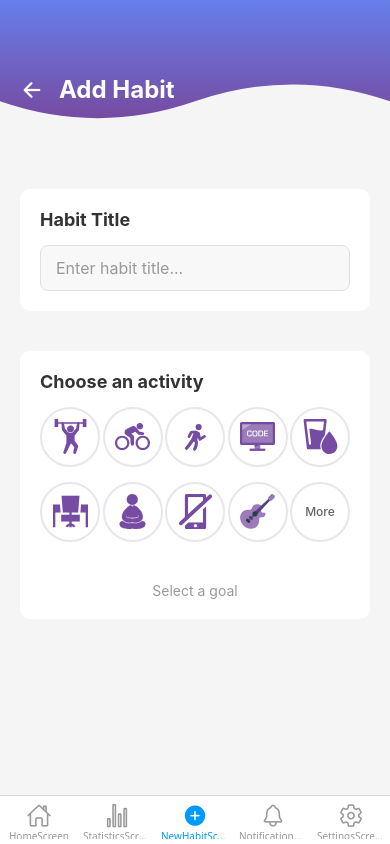
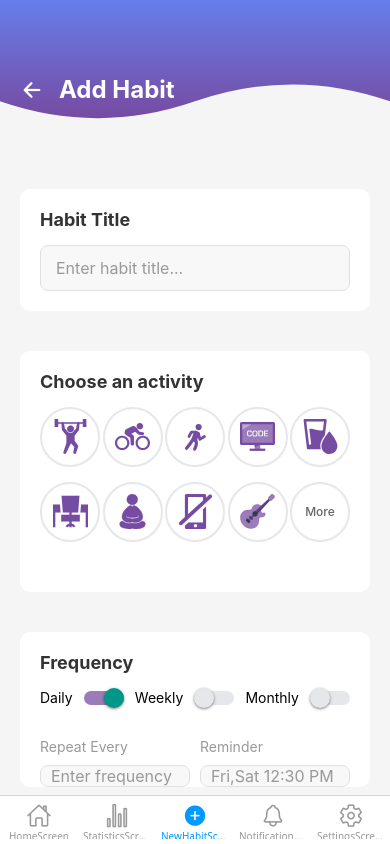
Before and after one commit to AbhishekSharma-97/SuccessStreak, a React Native app: screen /NewHabitScreen in a window 390 px wide. Built offline with nearby package versions, Linux system fonts and the light colour scheme.

Commit message:
update NewHabitScreen with icons for activity

```diff
--- a/src/screens/NewHabitScreen.tsx
+++ b/src/screens/NewHabitScreen.tsx
@@ -1,9 +1,9 @@
-import { View, StyleSheet, Text, TextInput, Dimensions, TouchableOpacity } from 'react-native';
-import React, { useState } from 'react';
+import {View, StyleSheet, Text, TextInput, Dimensions, TouchableOpacity, ScrollView, Switch} from 'react-native';
+import React, {useState} from 'react';
 import CurvedHeader from '../components/CurvedHeader';
-import { colors } from '../theme/theme';
+import {colors} from '../theme/theme';
 import WeightLift from '../icons/WeightLift';
-import Cycling from '../icons/cycling';
+import Cycling from '../icons/Cycling';
 import Running from '../icons/Running';
 import Coding from '../icons/Coding';
 import WaterDrinking from '../icons/WaterDrinking';
@@ -15,22 +15,23 @@ import Instrument from '../icons/Instrument';
 const NewHabitScreen = () => {
   const [habitTitle, setHabitTitle] = useState('');
   const [selectedActivity, setSelectedActivity] = useState<number | null>(null);
+  const [frequency, setFrequency] = useState<'daily' | 'weekly' | 'monthly'>('daily');
 
   const activities = [
-    { id: 0, name: 'Weightlifting', icon: <WeightLift size={35} /> },
-    { id: 1, name: 'Cycling', icon: <Cycling size={35} /> },
-    { id: 2, name: 'Running', icon: <Running size={35} /> },
-    { id: 3, name: 'Coding', icon: <Coding size={35} /> },
-    { id: 4, name: 'WaterDrinking', icon: <WaterDrinking size={35} /> },
-    { id: 5, name: 'Studying', icon: <Studying size={35} /> },
-    { id: 6, name: 'Meditation', icon: <Meditation size={35} /> },
-    { id: 7, name: 'NoPhone', icon: <NoPhone size={35} /> },
-    { id: 8, name: 'Instrument', icon: <Instrument size={35} /> },
-    { id: 9, name: 'More', icon: <Text style={styles.moreText}>More</Text> },
+    {id: 0, name: 'Weightlifting', icon: <WeightLift size={35} />},
+    {id: 1, name: 'Cycling', icon: <Cycling size={35} />},
+    {id: 2, name: 'Running', icon: <Running size={35} />},
+    {id: 3, name: 'Coding', icon: <Coding size={35} />},
+    {id: 4, name: 'WaterDrinking', icon: <WaterDrinking size={35} />},
+    {id: 5, name: 'Studying', icon: <Studying size={35} />},
+    {id: 6, name: 'Meditation', icon: <Meditation size={35} />},
+    {id: 7, name: 'NoPhone', icon: <NoPhone size={35} />},
+    {id: 8, name: 'Instrument', icon: <Instrument size={35} />},
+    {id: 9, name: 'More', icon: <Text style={styles.moreText}>More</Text>},
   ];
 
   return (
-    <View style={styles.container}>
+    <ScrollView style={styles.container}>
       <CurvedHeader title="Add Habit" />
 
       <View style={styles.contentContainer}>
@@ -52,28 +53,118 @@ const NewHabitScreen = () => {
         <View style={styles.habitBox}>
           <Text style={styles.habitLabel}>Choose an activity</Text>
           <View style={styles.activitiesGrid}>
-            {activities.map((activity) => (
+            {activities.map(activity => (
               <TouchableOpacity
                 key={activity.id}
-                style={[
-                  styles.activityCircle,
-                  selectedActivity === activity.id && styles.selectedActivityCircle
-                ]}
-                onPress={() => setSelectedActivity(activity.id)}
-              >
-                <View style={[
-                  styles.iconContainer,
-                  selectedActivity === activity.id && styles.selectedIconContainer
-                ]}>
-                  {activity.icon}
-                </View>
+                style={[styles.activityCircle, selectedActivity === activity.id && styles.selectedActivityCircle]}
+                onPress={() => setSelectedActivity(activity.id)}>
+                <View style={[styles.iconContainer, selectedActivity === activity.id && styles.selectedIconContainer]}>{activity.icon}</View>
               </TouchableOpacity>
             ))}
           </View>
-          <Text style={styles.selectGoalText}>Select a goal</Text>
         </View>
       </View>
-    </View>
+      <View style={styles.contentContainer}>
+        <View style={styles.habitBox}>
+          <Text style={styles.habitLabel}>Frequency</Text>
+          <View
+            style={{
+              flexDirection: 'row',
+              justifyContent: 'space-between',
+              alignItems: 'center',
+            }}>
+            <Text>Daily</Text>
+            <Switch
+              value={frequency === 'daily'}
+              onValueChange={() => setFrequency('daily')}
+              trackColor={{
+                true: colors.secondaryLight,
+                false: colors.borderLight,
+              }}
+              thumbColor={frequency === 'daily' ? colors.secondary : colors.borderLight}
+            />
+            <Text>Weekly</Text>
+            <Switch
+              value={frequency === 'weekly'}
+              onValueChange={() => setFrequency('weekly')}
+              trackColor={{
+                true: colors.secondaryLight,
+                false: colors.borderLight,
+              }}
+              thumbColor={frequency === 'weekly' ? colors.secondary : colors.borderLight}
+            />
+            <Text>Monthly</Text>
+            <Switch
+              value={frequency === 'monthly'}
+              onValueChange={() => setFrequency('monthly')}
+              trackColor={{
+                true: colors.secondaryLight,
+                false: colors.borderLight,
+              }}
+              thumbColor={frequency === 'monthly' ? colors.secondary : colors.borderLight}
+            />
+          </View>
+          <View
+            style={{
+              flexDirection: 'row',
+              alignItems: 'center',
+              gap: 10,
+              flex: 1,
+            }}>
+            <View
+              style={{
+                gap: 10,
+                top: 20,
+                flex: 1,
+              }}>
+              <Text style={styles.repeatEveryText}>Repeat Every</Text>
+              <View
+                style={[
+                  styles.inputContainer,
+                  {
+                    height: 40,
+                    flex: 1,
+                    paddingHorizontal: 10,
+                    paddingVertical: 0,
+                  },
+                ]}>
+                <TextInput
+                  style={[styles.input, {flex: 1, minWidth: 0}]}
+                  placeholder="Enter frequency"
+                  placeholderTextColor={colors.placeholder}
+                  // value and onChangeText for frequency input
+                />
+              </View>
+            </View>
+            <View
+              style={{
+                gap: 10,
+                top: 20,
+                flex: 1,
+              }}>
+              <Text style={styles.repeatEveryText}>Reminder</Text>
+              <View
+                style={[
+                  styles.inputContainer,
+                  {
+                    height: 40,
+                    flex: 1,
+                    paddingHorizontal: 10,
+                    paddingVertical: 0,
+                  },
+                ]}>
+                <TextInput
+                  style={[styles.input, {flex: 1, minWidth: 0}]}
+                  placeholder="Fri,Sat 12:30 PM"
+                  placeholderTextColor={colors.placeholder}
+                  // value and onChangeText for frequency input
+                />
+              </View>
+            </View>
+          </View>
+        </View>
+      </View>
+    </ScrollView>
   );
 };
 
@@ -151,6 +242,12 @@ const styles = StyleSheet.create({
     textAlign: 'center',
     marginTop: 10,
   },
+  repeatEveryText: {
+    fontSize: 14,
+    color: colors.textLight,
+    marginTop: 10,
+    textAlignVertical: 'center',
+  },
 });
 
 export default NewHabitScreen;
```
